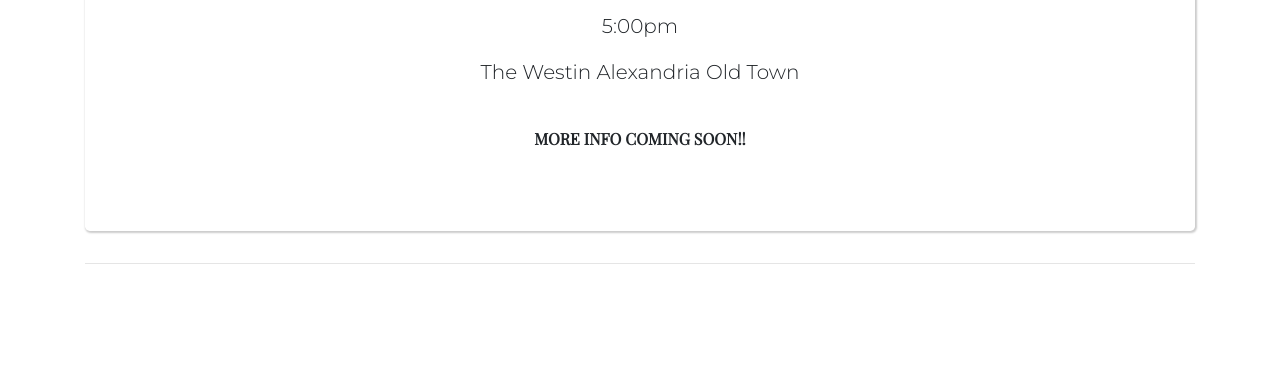
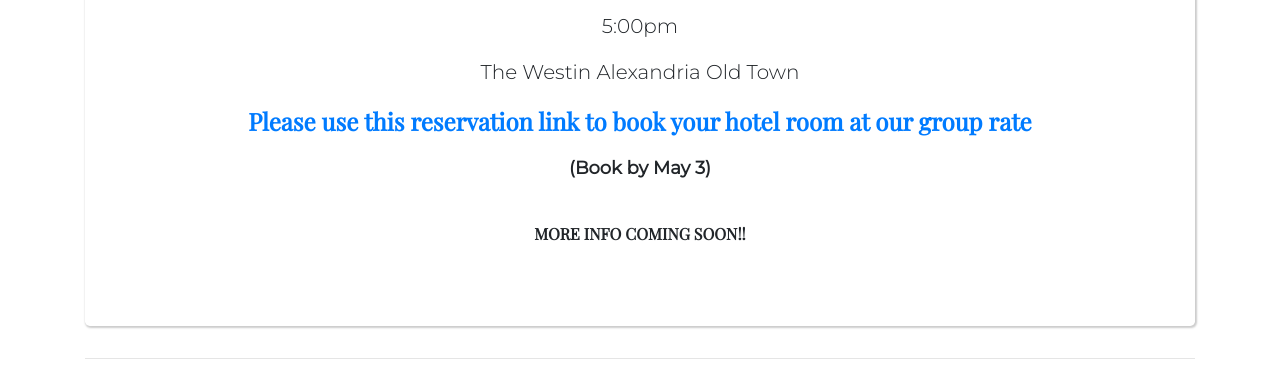
Before and after one commit to shawnmath/wedding, a website: page app/index.html in a window 1280 px wide. Shown: the part 315-682 px from the top of the page. Drawn offline with nearby package versions, Linux system fonts and the light colour scheme; files that its build step writes are made by us from their sources; files whose address does not match are found by name.

Commit message:
add hotel reservation link

```diff
--- a/app/index.html
+++ b/app/index.html
@@ -46,6 +46,14 @@
         <br>
         <p class="lead">5:00pm</p>
         <p class="lead">The Westin Alexandria Old Town</p>
+        <a
+          href="https://www.marriott.com/event-reservations/reservation-link.mi?id=1554483933373&key=GRP&app=resvlink"
+          target="_blank"
+          class="hotel_link"
+        >
+          Please use this reservation link to book your hotel room at our group rate
+        </a>
+        <p class="hotel_rateDeadline">(Book by May 3)</p>
         <br>
         <p><b>MORE INFO COMING SOON!!</b></p>
       </div>
--- a/app/styles/main.scss
+++ b/app/styles/main.scss
@@ -92,3 +92,19 @@
     border-bottom: 0;
   }
 }
+
+.hotel {
+
+  &_link {
+    display: block;
+    margin-bottom: 16px;
+    font-size: 24px;
+    font-weight: bold;
+  }
+
+  &_rateDeadline {
+    font-family: 'Montserrat', sans-serif;
+    font-weight: bold;
+    font-size: 18px;
+  }
+}
```
Also changed, not shown: dist/index.html, dist/styles/main.css.
